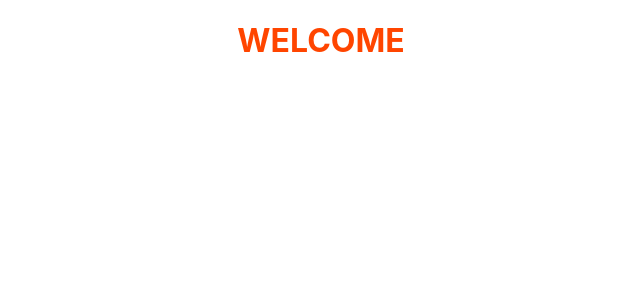
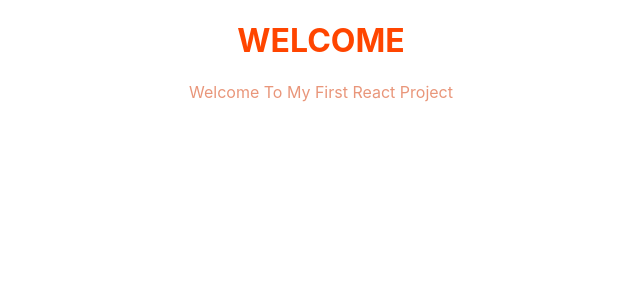
Before and after one commit to SGutierrez17/react-project-1, a React (Create React App) app: page / in a window 1280 px wide. Shown: the top 300 px of the page, without its empty margins (319-959 px from the left). Built offline with nearby package versions, Linux system fonts and the light colour scheme.

Commit message:
Initial-footer

```diff
--- a/src/App.jsx
+++ b/src/App.jsx
@@ -1,5 +1,6 @@
 import "./App.css"
 
+import Footer from "./atoms/footer/footer";
 import Header from "./atoms/header/header";
 
 
@@ -7,6 +8,7 @@ function App() {
   return (
     <div className="App">
       <Header title="Welcome"/>
+      <Footer content="Welcome to my first react project" />
     </div>
   );
 }
--- /dev/null
+++ b/src/atoms/footer/footer.css
@@ -0,0 +1,5 @@
+.footer{
+    font-size: 16px;
+    text-transform: capitalize;
+    color: darksalmon;
+}
--- a/src/atoms/footer/footer.jsx
+++ b/src/atoms/footer/footer.jsx
@@ -0,0 +1,9 @@
+import React from 'react'
+
+import "./footer.css"
+
+export default function Footer({content}) {
+  return (
+    <p className="footer">{content}</p>
+  )
+}
```
